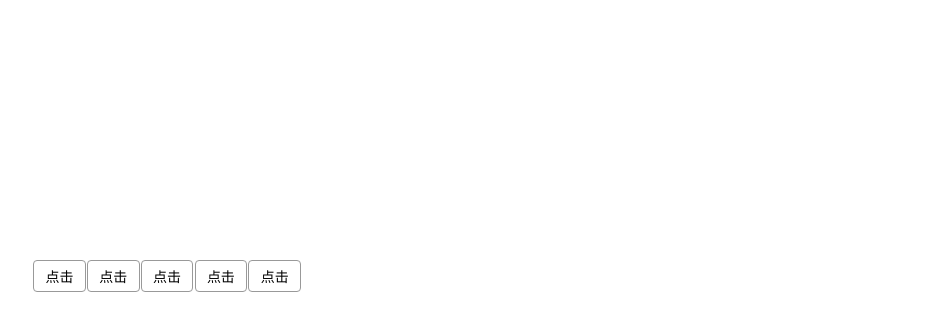
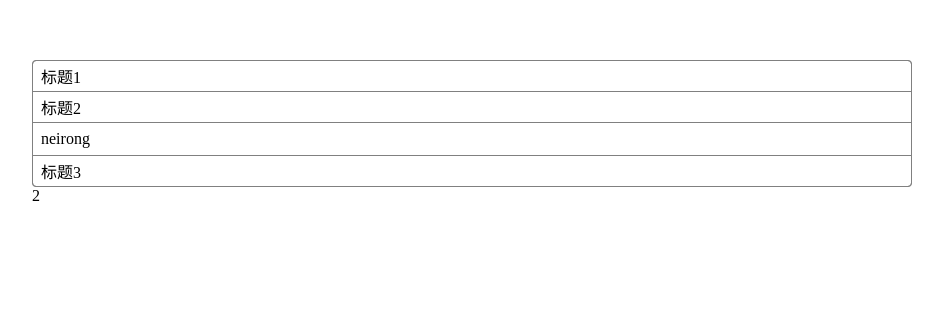
Before and after one commit to DT-seven/Vue-UI-gulu, a Vue app: page / in a window 1280 px wide. Shown: the part 140-470 px from the top of the page, without its empty margins (168-1111 px from the left). Built offline with nearby package versions, Linux system fonts and the light colour scheme.

Commit message:
完成手风琴

```diff
--- a/src/App.vue
+++ b/src/App.vue
@@ -1,7 +1,15 @@
 <template>
   <div id="app">
-    <div style="height:200px"></div>
-    <g-popover position="top" trigger="click">
+    <div style="padidng:100px">
+      <g-collapse :single="true" :selected.sync="selectedTab">
+        <g-collapse-item title="标题1" name="1">neirong</g-collapse-item>
+        <g-collapse-item title="标题2" name="2">neirong</g-collapse-item>
+        <g-collapse-item title="标题3" name="3">neirong</g-collapse-item>
+      </g-collapse>
+      {{ selectedTab }}
+    </div>
+
+    <!-- <g-popover position="top" trigger="click">
       <template slot="content">
         <div>
           weererewrerwrdsfsfsfsfsweererewrerwrdsfsfsfsfsweererewrerwrdsfsfsfsfsweererewrerwrdsfsfsfsfsweererewrerwrdsfsfsfsfsweererewrerwrdsfsfsfsfs
@@ -41,7 +49,7 @@
         </div>
       </template>
       <g-button>点击</g-button>
-    </g-popover>
+    </g-popover> -->
     <!-- <g-tabs :selected.sync="selectedTab">
       <g-tabs-head>
         <g-tabs-item name="girls">
@@ -121,7 +129,7 @@ export default {
       loading3: false,
       errorMessage: "姓名不得少于2个字",
       message: "",
-      selectedTab: "girls",
+      selectedTab: "2",
     };
   },
   methods: {
--- /dev/null
+++ b/src/components/collapse-item.vue
@@ -0,0 +1,88 @@
+<template>
+  <div class="collapseItem">
+    <div class="title" @click="toggle">
+      {{ title }}
+    </div>
+    <div class="content" v-if="open">
+      <slot></slot>
+    </div>
+  </div>
+</template>
+<script>
+export default {
+  name: "GuluCollapseitem",
+  data() {
+    return {
+      open: false,
+    };
+  },
+  props: {
+    title: {
+      type: String,
+      required: true,
+    },
+    name: {
+      type: [String, Number],
+    },
+  },
+  inject: ["eventBus"],
+
+  methods: {
+    close() {
+      this.open = false;
+    },
+    DoOpen() {
+      this.open = true;
+    },
+    toggle() {
+      if (this.open) {
+        this.close();
+      } else {
+        this.eventBus.$emit("update:selected", this.name);
+      }
+    },
+  },
+  mounted() {
+    this.eventBus.$on("single", (e) => {
+      if (e) {
+        this.eventBus.$on("update:selected", (vm) => {
+          if (vm !== this.name) {
+            this.close();
+          } else {
+            this.DoOpen();
+          }
+        });
+      }
+    });
+  },
+};
+</script>
+<style scoped lang="scss">
+$border-color: grey;
+$border-radius: 4px;
+.collapseItem {
+  > .title {
+    border: 1px solid $border-color;
+    margin: -1px -1px;
+    min-height: 32px;
+    display: flex;
+    align-items: center;
+    padding: 0 8px;
+  }
+  &:first-child {
+    > .title {
+      border-top-left-radius: $border-radius;
+      border-top-right-radius: $border-radius;
+    }
+  }
+  &:last-child {
+    > .title {
+      border-bottom-left-radius: $border-radius;
+      border-bottom-right-radius: $border-radius;
+    }
+  }
+  > .content {
+    padding: 8px;
+  }
+}
+</style>
--- /dev/null
+++ b/src/components/collapse.vue
@@ -0,0 +1,43 @@
+<template>
+  <div class="collapse">
+    <slot></slot>
+  </div>
+</template>
+<script>
+import Vue from "vue";
+export default {
+  name: "GuluCollapse",
+  props: {
+    single: {
+      type: Boolean,
+      default: false,
+    },
+    selected: {
+      type: [String, Number],
+    },
+  },
+  data() {
+    return {
+      eventBus: new Vue(),
+    };
+  },
+  provide() {
+    return { eventBus: this.eventBus };
+  },
+  mounted() {
+    this.eventBus.$emit("single", this.single);
+    this.eventBus.$emit("update:selected", this.selected);
+    this.eventBus.$on("update:selected", (name) => {
+      this.$emit("update:selected", name);
+    });
+  },
+};
+</script>
+<style scoped lang="scss">
+$border-color: grey;
+$border-radius: 4px;
+.collapse {
+  border: 1px solid $border-color;
+  border-radius: $border-radius;
+}
+</style>
--- a/src/main.js
+++ b/src/main.js
@@ -21,8 +21,12 @@ import GTabsItem from "./components/tabs-item.vue";
 import GTabsBody from "./components/tabs-body.vue";
 import GTabsPane from "./components/tabs-pane.vue";
 import GPopover from "./components/popover.vue";
+import GCollapse from "./components/collapse.vue";
+import GCollapseItem from "./components/collapse-item.vue";
 Vue.config.productionTip = false;
 Vue.use(plug);
+Vue.component("g-collapse-item", GCollapseItem);
+Vue.component("g-collapse", GCollapse);
 Vue.component("g-popover", GPopover);
 Vue.component("g-icon", GIcon);
 Vue.component("g-button", GButton);
```
